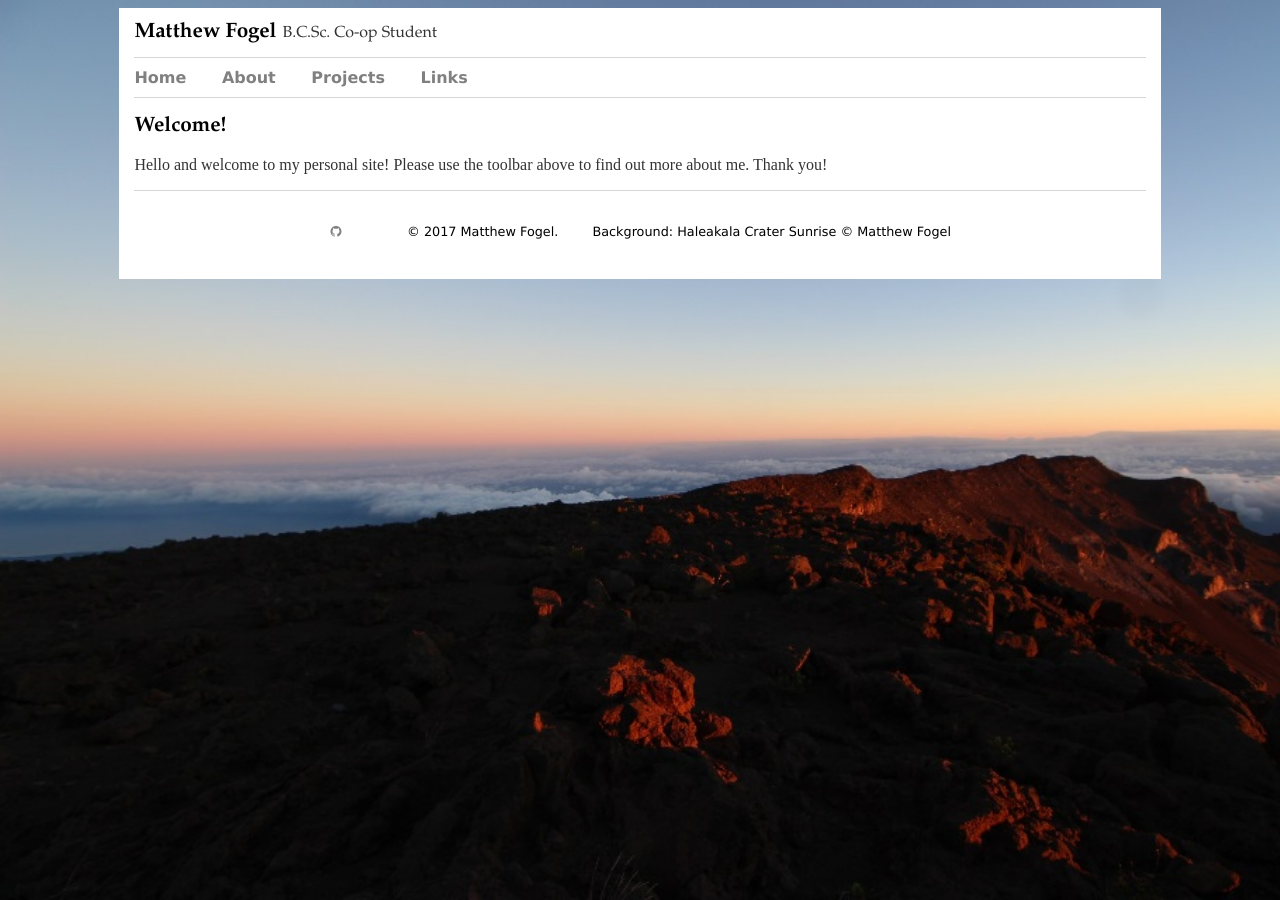
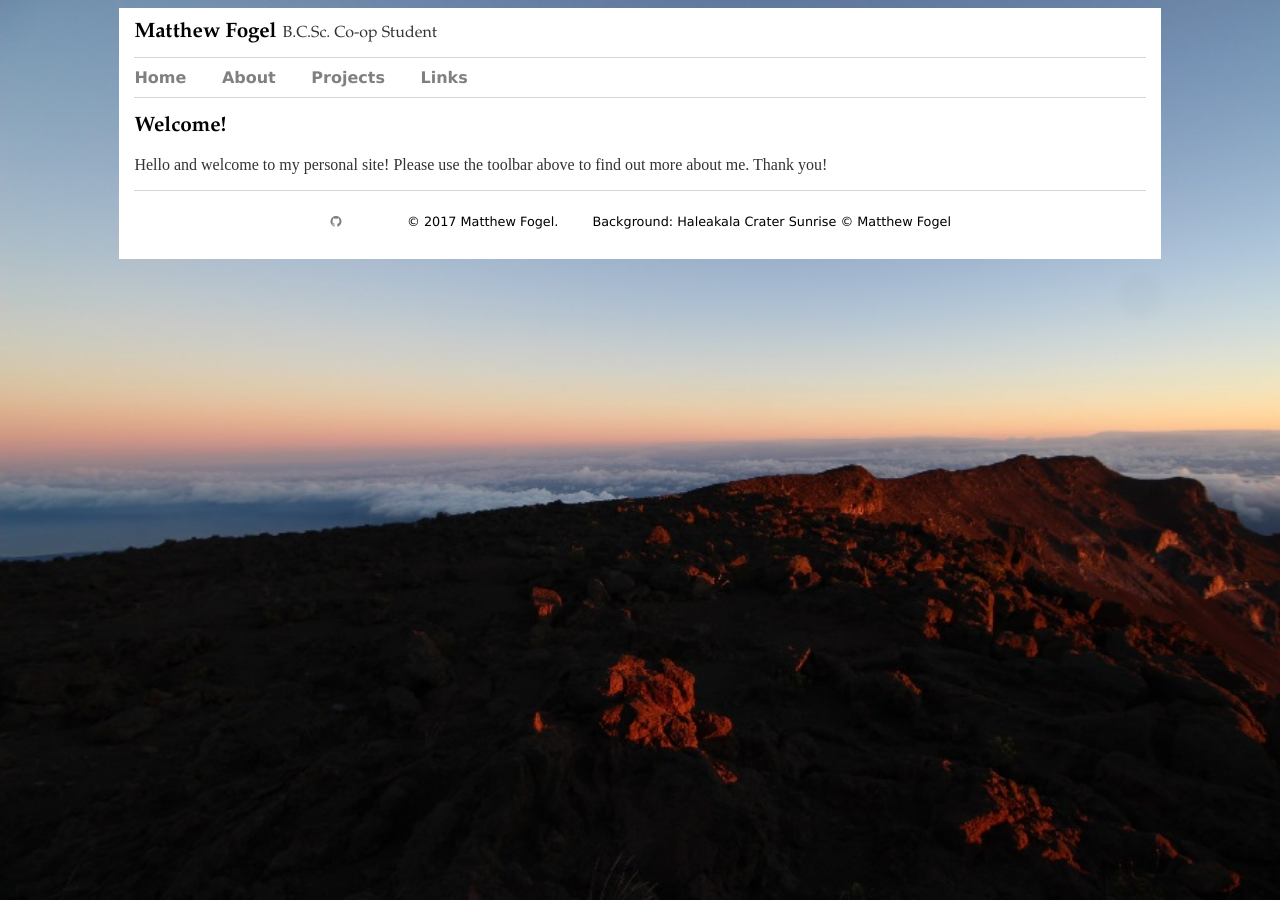
Before and after one commit to matthew-fogel/matthew-fogel.github.io, a Jekyll site: the page built from index.html, in a window 1280 px wide. Built offline with Jekyll 4.4.1, drawn with Linux system fonts in a browser that asks for light colours.

Commit message:
also removing extra footer padding

```diff
--- a/css/main.css
+++ b/css/main.css
@@ -104,8 +104,6 @@ p {
 footer {
   border-top: 1.5px solid #d5d5d5;
   font-size: .8rem;
-  padding-top: 10px;
-  padding-bottom: 10px;
 }
 
 footer ul li {
```
